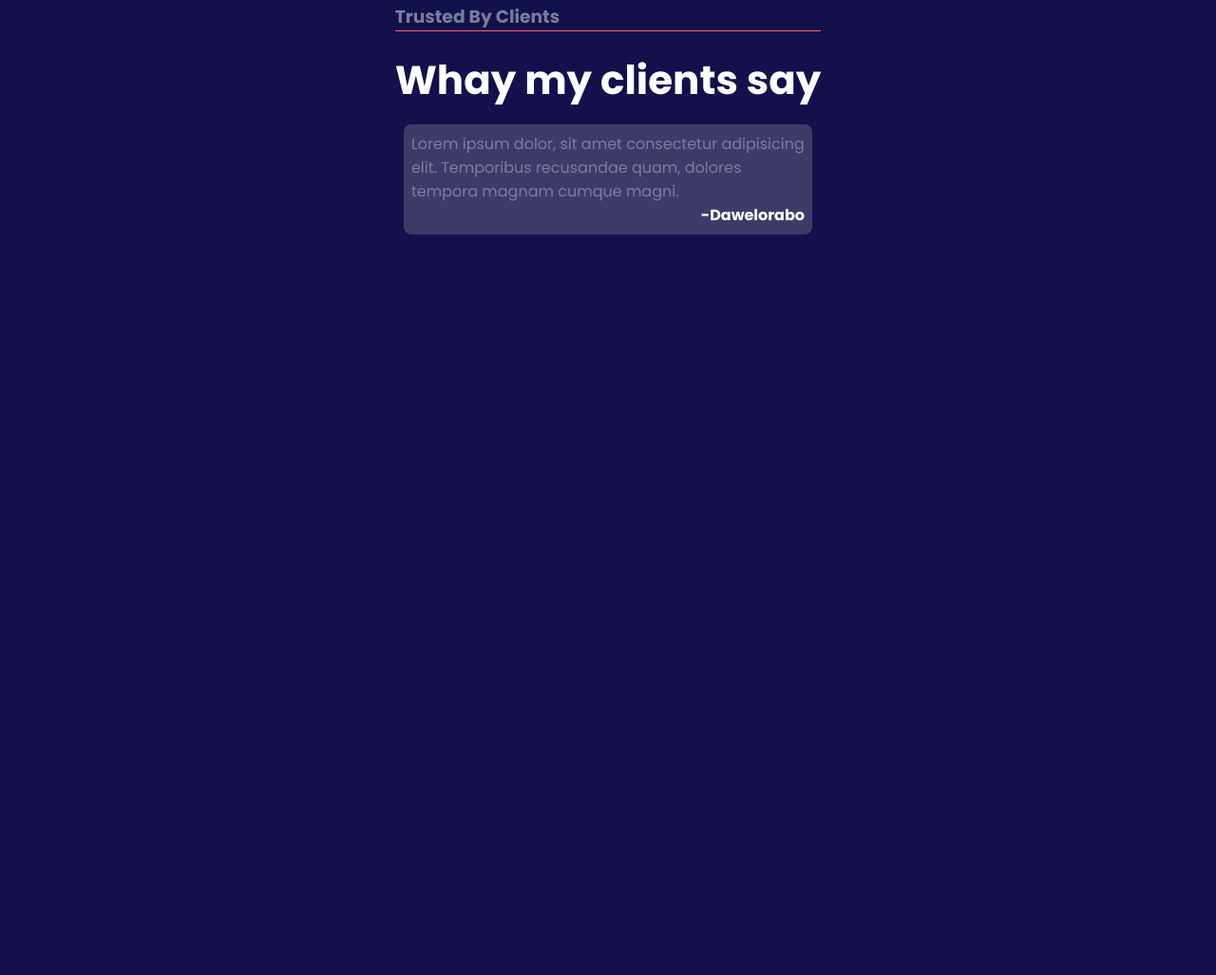
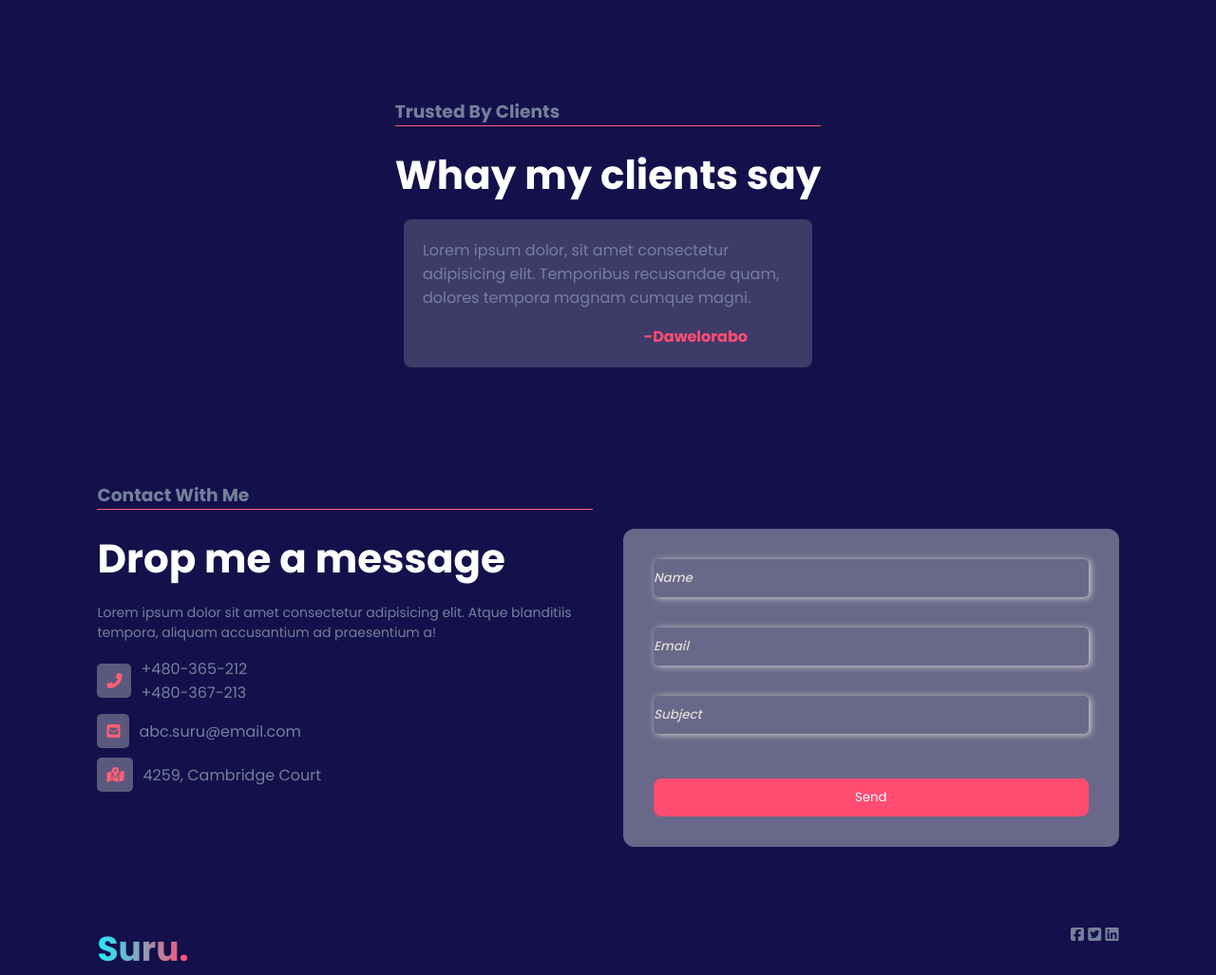
Before and after one commit to rakibul-cse-diu/suru-protfulio, a plain HTML site: page index.html in a window 1280 px wide. Shown: the part 3318-4345 px from the top of the page at 95% size. Before the commit the page ends 3635 px from the top, so only its background shows below. Drawn offline with Linux system fonts and the light colour scheme.

Commit message:
contact section added

```diff
--- a/index.html
+++ b/index.html
@@ -149,7 +149,6 @@
                     <h2>Whay my clients say</h2>
                 </div>
                 <div class="side-img">
-                    <!-- <img src="images/review.png" alt=""> -->
                     <div class="side-img-wrapper">
                         <p>Lorem ipsum dolor, sit amet consectetur adipisicing elit. Temporibus recusandae quam, dolores
                             tempora magnam cumque magni.</p>
@@ -158,7 +157,63 @@
                 </div>
             </div>
         </section>
+
+        <!-- Contact Me  -->
+        <section class="contact">
+            <div class="area-wrapper">
+                <div class="info">
+                    <h3>Contact With Me</h3>
+                    <h2>Drop me a message</h2>
+                    <p>Lorem ipsum dolor sit amet consectetur adipisicing elit. Atque blanditiis tempora, aliquam
+                        accusantium ad praesentium a!</p>
+                    <div class="contact-info">
+                        <div>
+                            <i class="fas fa-phone-alt"></i>
+                            <div>
+                                <span>+480-365-212</span>
+                                <span>+480-367-213</span>
+                            </div>
+                        </div>
+                        <div>
+                            <i class="fas fa-envelope-square"></i>
+                            <span>abc.suru@email.com</span>
+                        </div>
+                        <div>
+                            <i class="fas fa-map-marked-alt"></i>
+                            <span>4259, Cambridge Court</span>
+                        </div>
+                    </div>
+                </div>
+                <div class="side-img">
+                    <div class="contact-form">
+                        <form action="">
+                            <input type="text" placeholder="Name">
+                            <input type="email" placeholder="Email">
+                            <input type="text" placeholder="Subject">
+                            <button class="hire-me-btn">Send</button>
+                        </form>
+                    </div>
+                </div>
+            </div>
+        </section>
     </main>
+
+
+
+
+    <!-- Footer  -->
+    <footer>
+        <div class="footer-top">
+            <div class="logo">
+                <h2>Suru.</h2>
+            </div>
+            <div class="social-links">
+                <i class="fab fa-facebook-square"></i>
+                <i class="fab fa-twitter-square"></i>
+                <i class="fab fa-linkedin"></i>
+            </div>
+        </div>
+    </footer>
 
 
 
--- a/style.css
+++ b/style.css
@@ -13,7 +13,7 @@
 h3, p{
     background-color: transparent;
 }
-section{
+section, footer{
     margin: 0 8% 0;
 }
 li{
@@ -39,6 +39,7 @@ a{
     display: grid;
     grid-template-columns: repeat(2, 1fr);
     column-gap: 2em;
+    /* row-gap: 2em; */
 }
 .info h3{
     border-bottom: 1px solid #FF6075;
@@ -55,6 +56,11 @@ a{
 .side-img img{
     width: 100%;
 }
+::placeholder{
+    color: rgb(221, 219, 219);
+    font-style: italic;
+    opacity: 1;
+}
 
 /* Header area  */
 header{
@@ -63,7 +69,7 @@ header{
     justify-content: space-between;
     align-items: center;
 }
-.logo h2{
+.logo h2, .footer-top .logo h2{
     font-size: 36px;
     background-image: linear-gradient(to right, #22EDFB, #FF4D71);
     background-clip: text;
@@ -281,14 +287,14 @@ nav > a, .transparent-btn{
 
 /* My Skills  */
 .my-skills{
-    margin-top: 70px;
+    margin-top: 120px;
 }
 
 
 /* Clients Words */
 .review{
-    margin-top: 70px;
-    margin-bottom: 70px;
+    margin-top: 120px;
+    margin-bottom: 120px;
 }
 .review .area-wrapper{
     display: flex;
@@ -298,19 +304,84 @@ nav > a, .transparent-btn{
 }
 .side-img-wrapper{
     background-color: rgba(211, 211, 211, 0.219);
-    padding: 8px;
+    padding: 20px;
     border-radius: 8px;
 }
 .review .side-img{
     width: 40%;
 }
 .review .side-img h4{
-    color: rgb(255, 255, 255);
+    color: #FF4D71;
     text-align: end;
+    margin-top: 1em;
+    margin-right: 3em;
 }
 .review .side-img h4, .review .side-img p{
     background-color: transparent;
 }
 
 
+/* Contact  */
+.contact{
+    margin-bottom: 80px;
+}
+.contact-info{
+    display: flex;
+    flex-direction: column;
+    margin-top: 15px;
+}
+.contact-info > div{
+    display: flex;
+    align-items: center;
+    margin-bottom: 10px;
+}
+.contact-info > div .fas{
+    padding: 10px;
+    background-color: rgba(211, 211, 211, 0.37);
+    color: #FF6075;
+    border-radius: 5px;
+}
+.contact-info > div > span{
+    margin-left: 10px;
+}
+.contact-info > div > div{
+    display: flex;
+    flex-direction: column;
+    margin-left: 10px;
+}
+.contact-form{
+    padding: 2em;
+    background-color: rgba(211, 211, 211, 0.452);
+    border-radius: 12px;
+}
+.contact-form form{
+    display: flex;
+    flex-direction: column;
+    background-color:transparent;
+}
+.contact-form form input{
+    margin-bottom: 2rem;
+    height: 3em;
+    box-shadow: 2px 1px 7px lightgrey;
+    background-color: transparent;
+    font-weight: 500;
+    outline: none;
+    border: none;
+    border-radius: 5px;
+}
+.contact .side-img{
+    padding-top: 50px;
+    align-items: flex-end;
+}
+
+
+/* Footer  */
+.footer-top{
+    display: flex;
+    justify-content: space-between;
+}
+
+
+
+
 /* 1068px for NAV BAR  */
```
